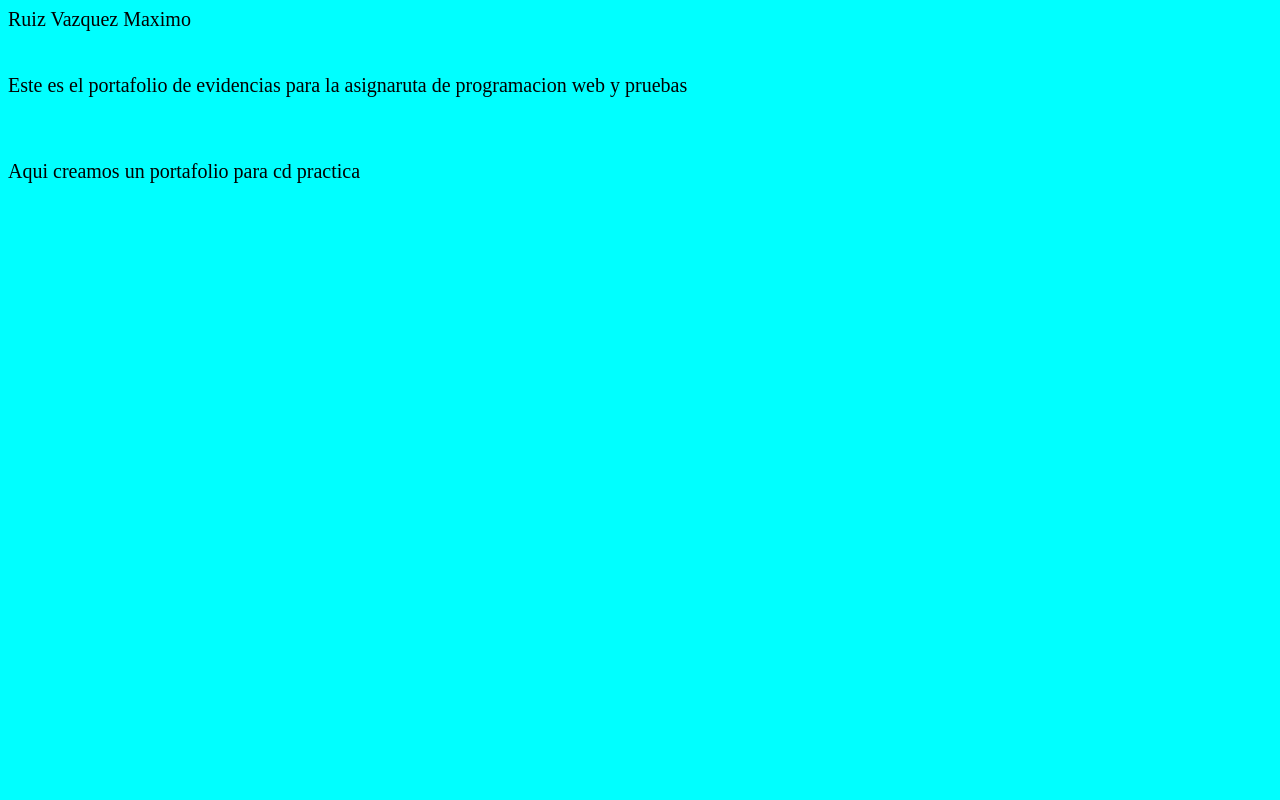
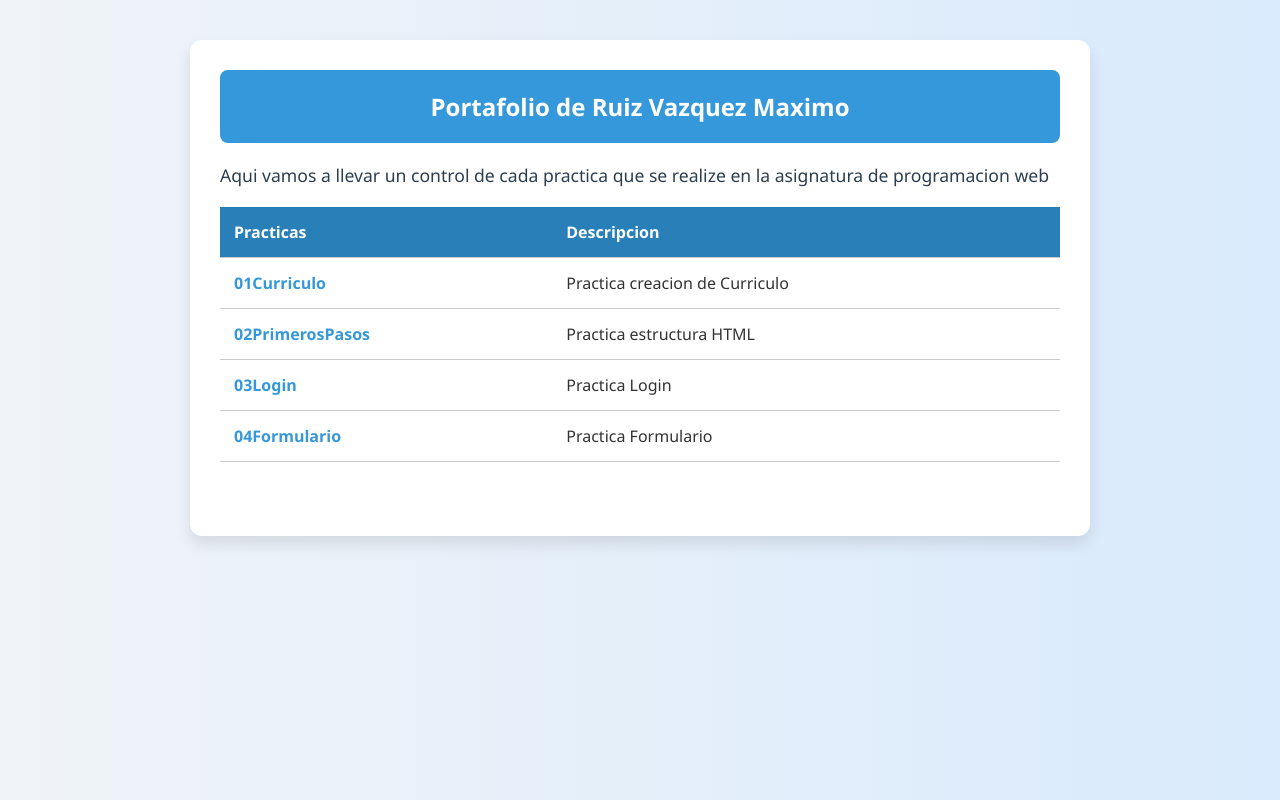
Before and after one commit to RuizVazquezMaximo/5IV8_RUIZ_VAZQUEZMAXIMO_PWP, a plain HTML site: page index.html in a window 1280 px wide. Drawn offline with Linux system fonts and the light colour scheme.

Commit message:
Agrege los botones de regreso a cada practica y termine el css del index

```diff
--- a/css/Style.css
+++ b/css/Style.css
@@ -1,6 +1,78 @@
-*{
- background-color: aqua;
- font-size: 20px;
+/* Reset básico */
+* {
+  margin: 0;
+  padding: 0;
+  box-sizing: border-box;
+}
 
+/* Fondo general y tipografía */
+body {
+  font-family: 'Segoe UI', sans-serif;
+  background: linear-gradient(to right, #f0f4f8, #d9eafc);
+  color: #333;
+  padding: 40px;
+}
 
+/* Contenedor principal */
+.container-main {
+  max-width: 900px;
+  margin: auto;
+  background-color: #fff;
+  border-radius: 12px;
+  box-shadow: 0 8px 16px rgba(0,0,0,0.1);
+  padding: 30px;
 }
+
+/* Encabezado */
+.container-header header {
+  background-color: #3498db;
+  color: white;
+  padding: 20px;
+  border-radius: 8px;
+  text-align: center;
+  font-size: 1.5em;
+  font-weight: bold;
+}
+
+/* Texto introductorio */
+.container-body > p {
+  margin: 20px 0;
+  font-size: 1.1em;
+  color: #2c3e50;
+}
+
+/* Tabla de prácticas */
+.container-table {
+  width: 100%;
+  border-collapse: collapse;
+  margin-top: 20px;
+}
+
+.container-table th,
+.container-table td {
+  padding: 14px;
+  text-align: left;
+  border-bottom: 1px solid #ccc;
+}
+
+.container-table th {
+  background-color: #2980b9;
+  color: white;
+  font-weight: bold;
+}
+
+.container-table tr:hover {
+  background-color: #f2f9ff;
+}
+
+/* Enlaces */
+a {
+  color: #3498db;
+  text-decoration: none;
+  font-weight: bold;
+}
+
+a:hover {
+  text-decoration: underline;
+  color: #21618c;
+}
--- a/index.html
+++ b/index.html
@@ -1,18 +1,47 @@
 <!DOCTYPE html>
 <html lang="en">
-<head>
-    <meta charset="UTF-8">
-    <meta name="viewport" content="width=device-width, initial-scale=1.0">
-    <title>Ejemplo de manejador de verciones</title>
-    <link rel="stylesheet" href="./css/Style.css"
-</head>
-<body>
-    <Header>Ruiz Vazquez Maximo</Header>
-    <br>
-    <p>Este es el portafolio de evidencias para la asignaruta de
-    programacion web y pruebas</p>
+    <head>
+        <title>Ejemplo de Manejador de Versiones</title>
+        <meta charset="UTF-8">
+        <meta name="viewport" content="width=device-width, initial-scale=1">
+        <link href="./css/style.css" rel="stylesheet">
+    </head>
+    <body>
+        <div class="container-main">
+            <div class="container-header">
+                <header>
+                    <p>Portafolio de Ruiz Vazquez Maximo</p>
+                </header>
+            </div>
+            <div class="container-body">
+                <p>Aqui vamos a llevar un control de cada practica que se realize en la asignatura de programacion web</p>
+                    <table class="container-table">
+                        <tr>
+                            <th>Practicas</td>
+                            <th>Descripcion</td>
+                        </tr>
+                        <tbody>
+                            <tr>
+                                <td><a href="./01Curriculo/curriculo.html">01Curriculo</a></td>
+                                <td>Practica creacion de Curriculo</td>
+                            </tr>
+                            <tr>
+                                <td><a href="./02PrimerosPasos/estructura.html">02PrimerosPasos</a></td>
+                                <td>Practica estructura HTML</td>
+                            </tr>
+                            <tr>
+                                <td><a href="./03 Loggin/inicio.html">03Login</a></td>
+                                <td>Practica Login</td>
+                            </tr>
+                            <tr>
+                                <td><a href="./04 Formulario/formulario.html">04Formulario</a></td>
+                                <td>Practica Formulario</td>
+                            </tr>
+                        </tbody>
+                    </table>
+                    <br><br>
+            </div>
 
-    <br>
-    <p>Aqui creamos un portafolio para cd practica</p>
-</body>
+        </div>
+    </body>
 </html>
```
Also changed, not shown: 01Curriculo/curriculo.html (+3 -1 lines), 02PrimerosPasos/Estructura.html (+3 -0 lines), 04 Formulario/formulario.html (+3 -0 lines).
